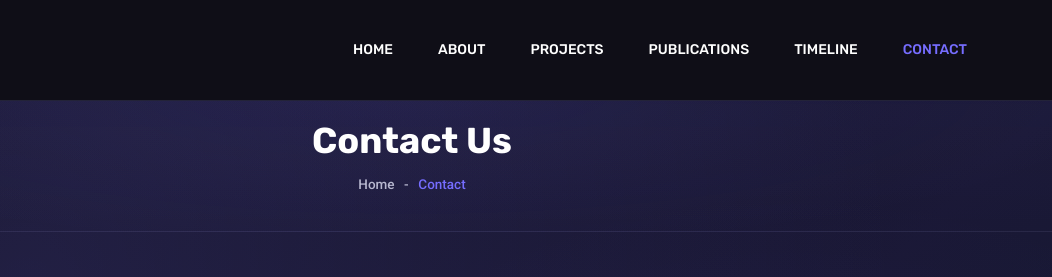
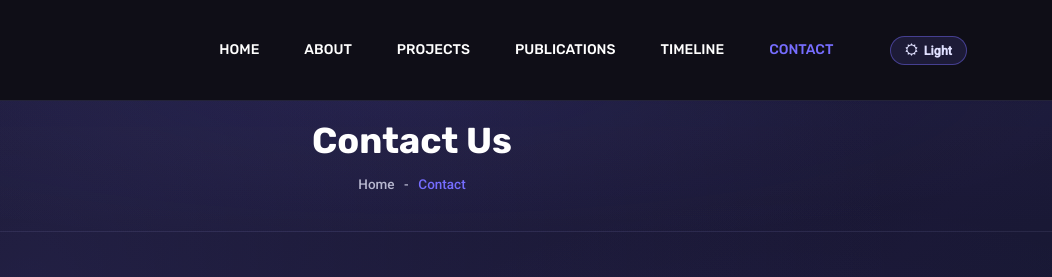
Before and after one commit to joseruiz1989/joseruiz1989.github.io, a plain HTML site: page contact.html in a window 1280 px wide. Shown: the top 277 px of the page, 228-1280 px from the left. Drawn offline with Linux system fonts and the light colour scheme; a script that the page names is missing.

Commit message:
Include shared-sections.js for Dark/Light toggle on projects, publications, timeline, and contact

```diff
--- a/contact.html
+++ b/contact.html
@@ -147,6 +147,7 @@ Copyright &copy;<script>document.write(new Date().getFullYear());</script> All r
     <script src="js/jquery.ajaxchimp.min.js"></script>
     <script src="js/mail-script.js"></script>
     <script src="js/theme.js"></script>
+    <script src="js/shared-sections.js"></script>
     <script src="js/header.js"></script>
     <script>renderHeader('contact');</script>
 </body>
```
Also changed, not shown: projects.html (+1 -0 lines), publications.html (+1 -0 lines), timeline.html (+1 -0 lines).
